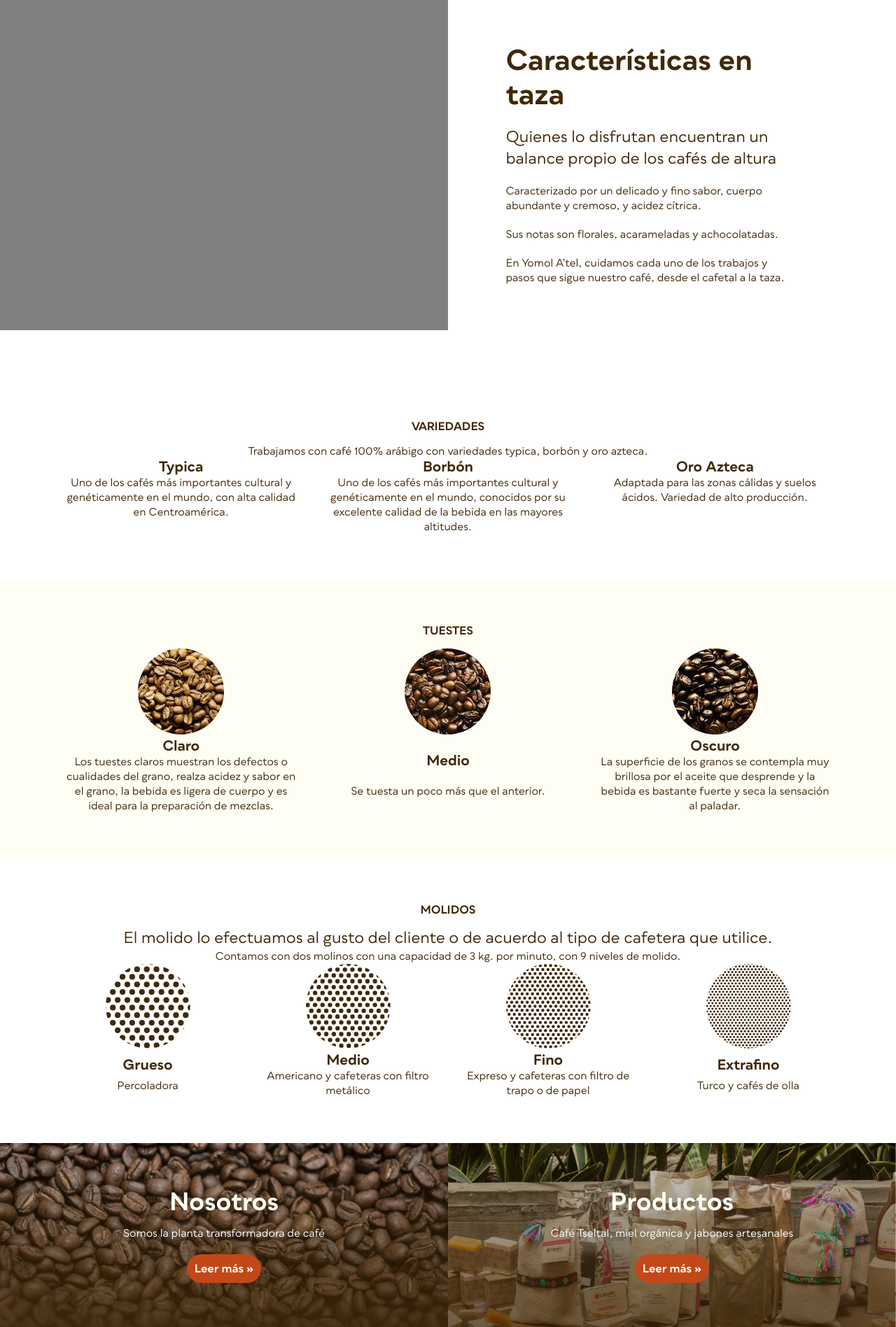
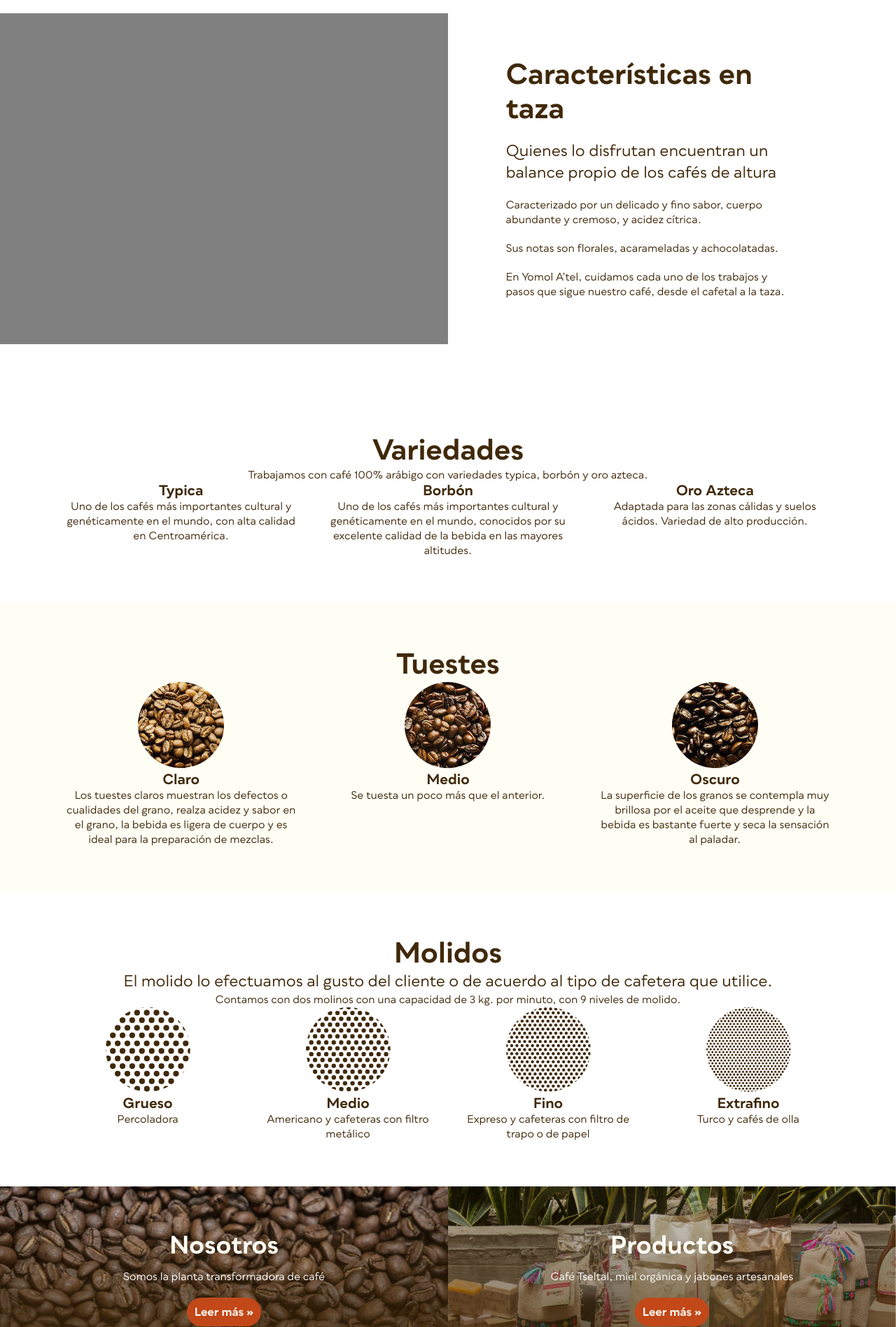
Before and after one commit to arturoacevedob/ase1, a PHP site: page /nuestro-cafe.html in a window 1280 px wide. Shown: the part 1514-3411 px from the top of the page at 70% size. Run offline with PHP 8.4, Linux system fonts and the light colour scheme.

Commit message:
Added align-items: start; to grid-scroll-x and gridthree2. Striped h2-small classes from NUESTRO CAFÉ.

```diff
--- a/grid.css
+++ b/grid.css
@@ -578,6 +578,7 @@ input {
         grid-template-rows: auto;
         grid-auto-flow: column;
         grid-auto-columns: calc(50% - var(--gutter) * 2);
+        align-items: start;
 
         overflow-x: scroll;
         scroll-snap-type: x proximity;
@@ -733,6 +734,7 @@ input {
         grid-template-columns: repeat(4, 1fr);
         grid-auto-rows: auto;
         grid-gap: 22px;
+        align-items: start;
     }
 
     .extra-articles {
@@ -757,6 +759,7 @@ input {
         grid-template-columns: repeat(3, 1fr);
         grid-auto-rows: auto;
         grid-gap: 22px;
+        align-items: start;
     }
 
     .gridthree2 article:last-child {
@@ -1010,6 +1013,7 @@ input {
         grid-template-columns: repeat(4, 1fr);
         grid-auto-rows: auto;
         grid-gap: 44px;
+        align-items: start;
     }
 
     .gridthree1, .gridthree2 {
--- a/nosotros.html
+++ b/nosotros.html
@@ -165,14 +165,14 @@
         <div class="container extra-articles">
             <!-- TODO: Add span or div between articles to place dividing line because limiting width of the text breaks symmetry.-->
             <article class="mision">
-                <h3 class="yellow">Misión</h3>
+                <h3 class="yellow">Misión</h3><br>
                 <p class="white">Tener un <strong>producto de calidad</strong> que se pueda poner al alcance de todos
                     aquellos que
                     apuestan por un <strong>consumo responsable</strong> y con conciencia de apoyo por una <strong>economía
                         más justa y solidaria.</strong></p>
             </article>
             <article class="vision">
-                <h3 class="yellow">Visión</h3>
+                <h3 class="yellow">Visión</h3><br>
                 <p class="white">Ser un <strong>movimiento</strong> de personas, familias, comunidades y empresas de
                     economía social y
                     solidaria que basados en nuestros principios y valores seamos una <strong>alternativa
--- a/nuestro-cafe.html
+++ b/nuestro-cafe.html
@@ -82,7 +82,7 @@
         <article class="grid-2-text-photo">
             <div class="grid-2-left-text container">
                 <div class="wrapper-text">
-                    <h2>Ubicación</h2>
+                    <h2>Ubicación</h2><br>
                     <p class="p-big">Nuestra región, la Selva Norte de Chiapas, por su ubicación geográfica, tiene las
                         condiciones óptimas
                         para el cultivo de café de alta calidad.</p> <br>
@@ -134,7 +134,7 @@
         </div>
     </section>
     <section class="more container">
-        <h2 class="h2-small">Variedades</h2>
+        <h2>Variedades</h2>
         <p>Trabajamos con café 100% arábigo con variedades typica, borbón y oro azteca.</p>
         <div class="gridthree2">
             <article>
@@ -155,7 +155,7 @@
     </section>
     <div class="light-bg">
         <section class="more container">
-            <h2 class="h2-small">Tuestes</h2>
+            <h2>Tuestes</h2>
             <div class="gridthree2">
                 <article class="grid-image-first">
                     <h3 class="h3-small">Claro</h3>
@@ -185,7 +185,7 @@
         </section>
     </div>
     <section class="container center-text">
-        <h2 class="h2-small">Molidos</h2>
+        <h2>Molidos</h2>
         <p class="p-big">El molido lo efectuamos al gusto del cliente o de acuerdo al tipo de cafetera que utilice.</p>
         <p>Contamos con dos molinos con una capacidad de 3 kg. por minuto, con 9 niveles de molido.</p>
         <div class="grid-scroll-x">
```
